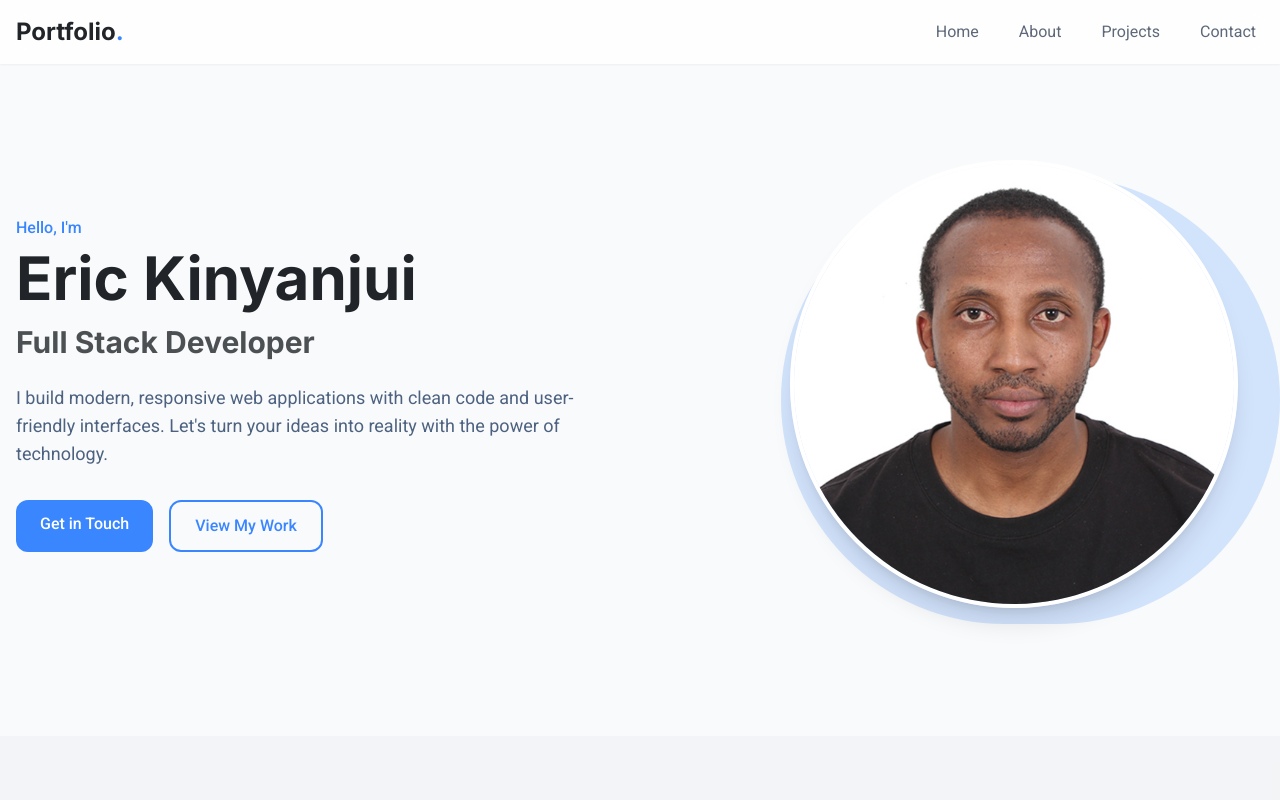
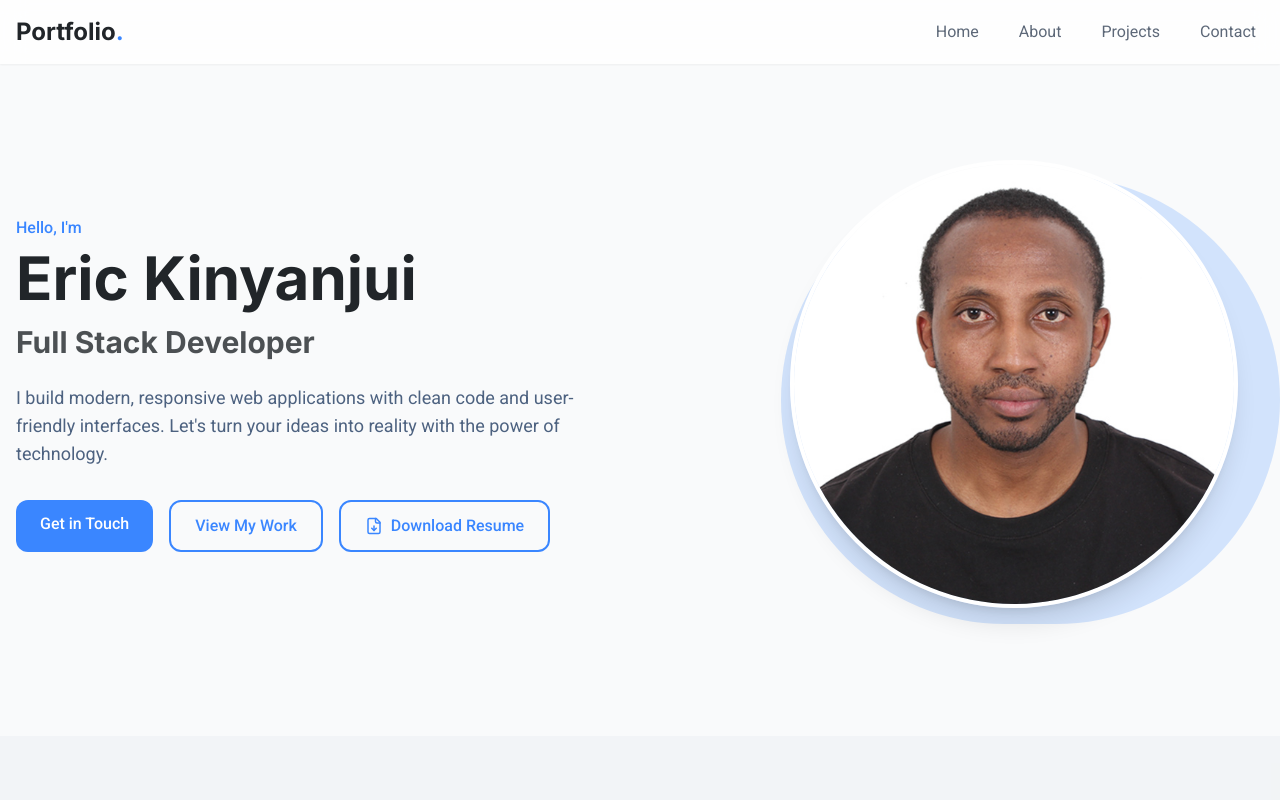
Before and after one commit to ERICKINYA/erickinyanjuiportfolio, a React (Vite) app: page / in a window 1280 px wide. Shown: the top 800 px of the page. Built offline with nearby package versions, Linux system fonts and the light colour scheme.

Commit message:
Add resume download
Implement a feature to allow users to download the resume.

```diff
--- a/src/components/Hero.tsx
+++ b/src/components/Hero.tsx
@@ -1,5 +1,6 @@
 
 import React from 'react';
+import { FileDown } from 'lucide-react';
 
 const Hero: React.FC = () => {
   return (
@@ -24,6 +25,14 @@ const Hero: React.FC = () => {
             <a href="#projects" className="btn btn-outline">
               View My Work
             </a>
+            <a
+              href="/resume.pdf"
+              download="Eric_Kinyanjui_Resume.pdf"
+              className="btn btn-outline flex items-center gap-2"
+            >
+              <FileDown size={18} />
+              Download Resume
+            </a>
           </div>
         </div>
 
```
